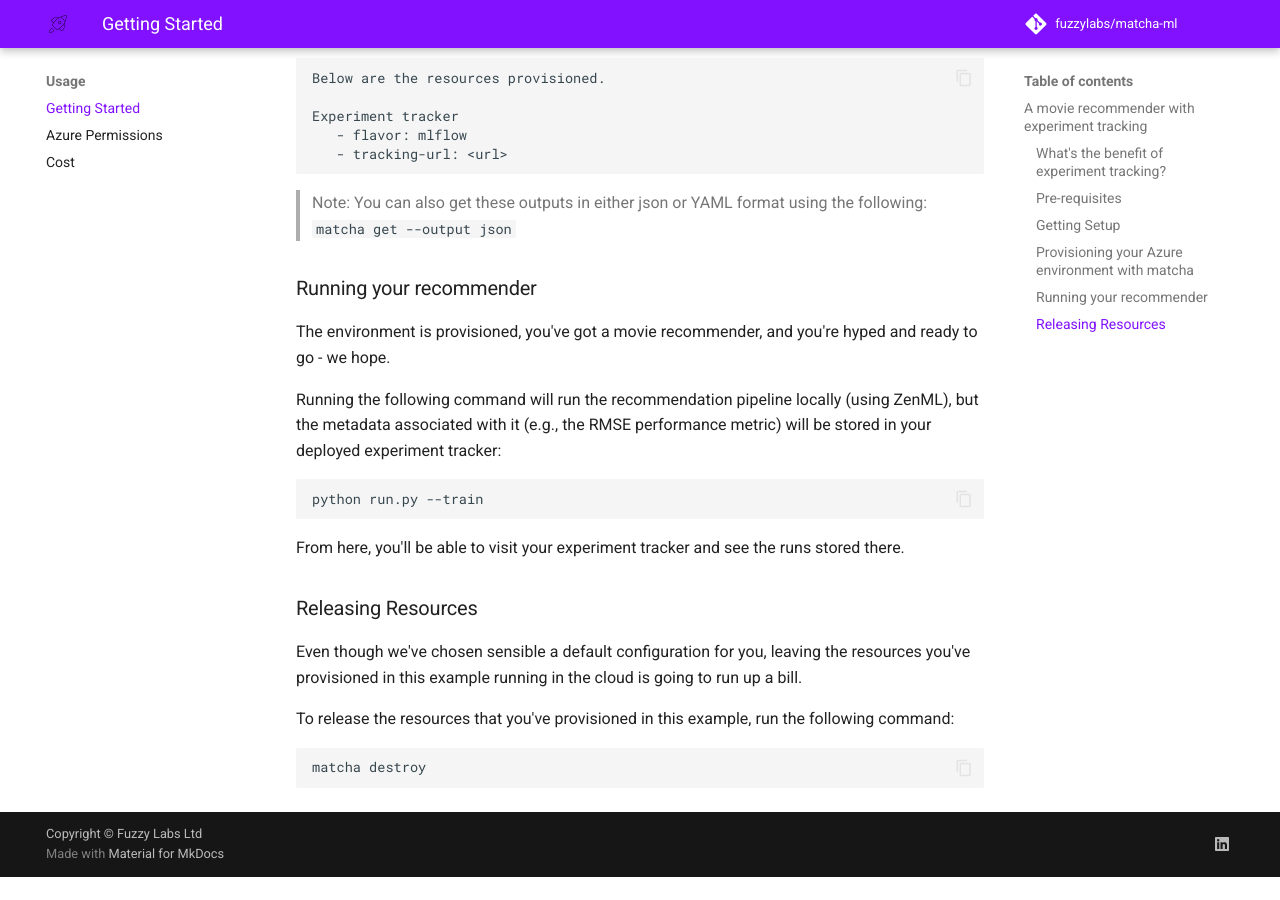
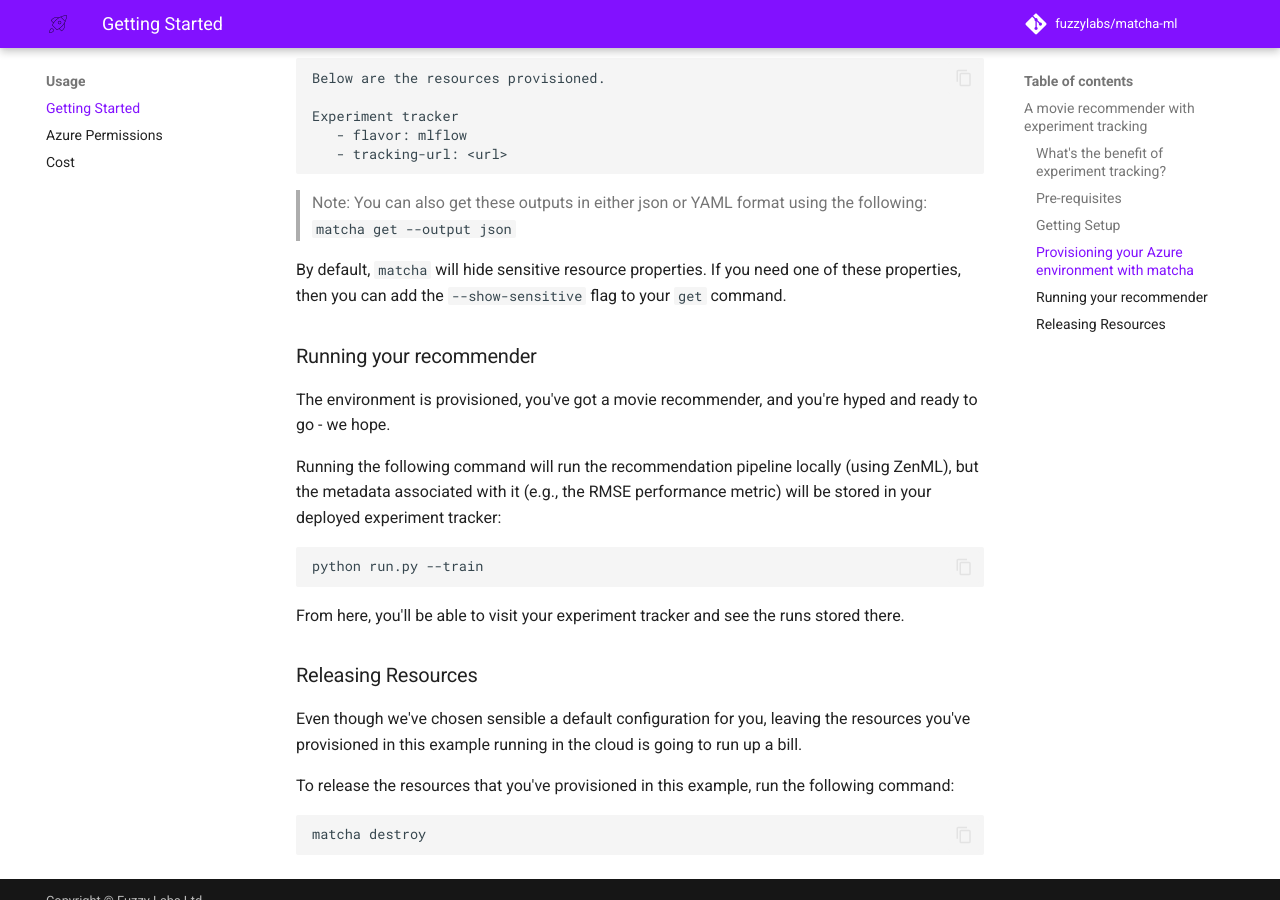
Before and after one commit to fuzzylabs/matcha, an MkDocs documentation site: the page built from docs/getting-started.md, in a window 1280 px wide and 900 px high, scrolled down 2870 px. Built offline with MkDocs 1.6.1 and Material for MkDocs 9.7.7, drawn with Linux system fonts in a browser that asks for light colours; emoji names are drawn with the system emoji font; comment, search, counter and statistics services are not loaded; before the commit the page ends 3747 px from its top, so only the background shows below that.

Commit message:
RPD-128 added --show-sensitive

```diff
--- a/docs/getting-started.md
+++ b/docs/getting-started.md
@@ -134,6 +134,8 @@
 
 > Note: You can also get these outputs in either json or YAML format using the following: `matcha get --output json`
 
+By default, `matcha` will hide sensitive resource properties. If you need one of these properties, then you can add the `--show-sensitive` flag to your `get` command.
+
 ### Running your recommender
 
 The environment is provisioned, you've got a movie recommender, and you're hyped and ready to go - we hope.
```
